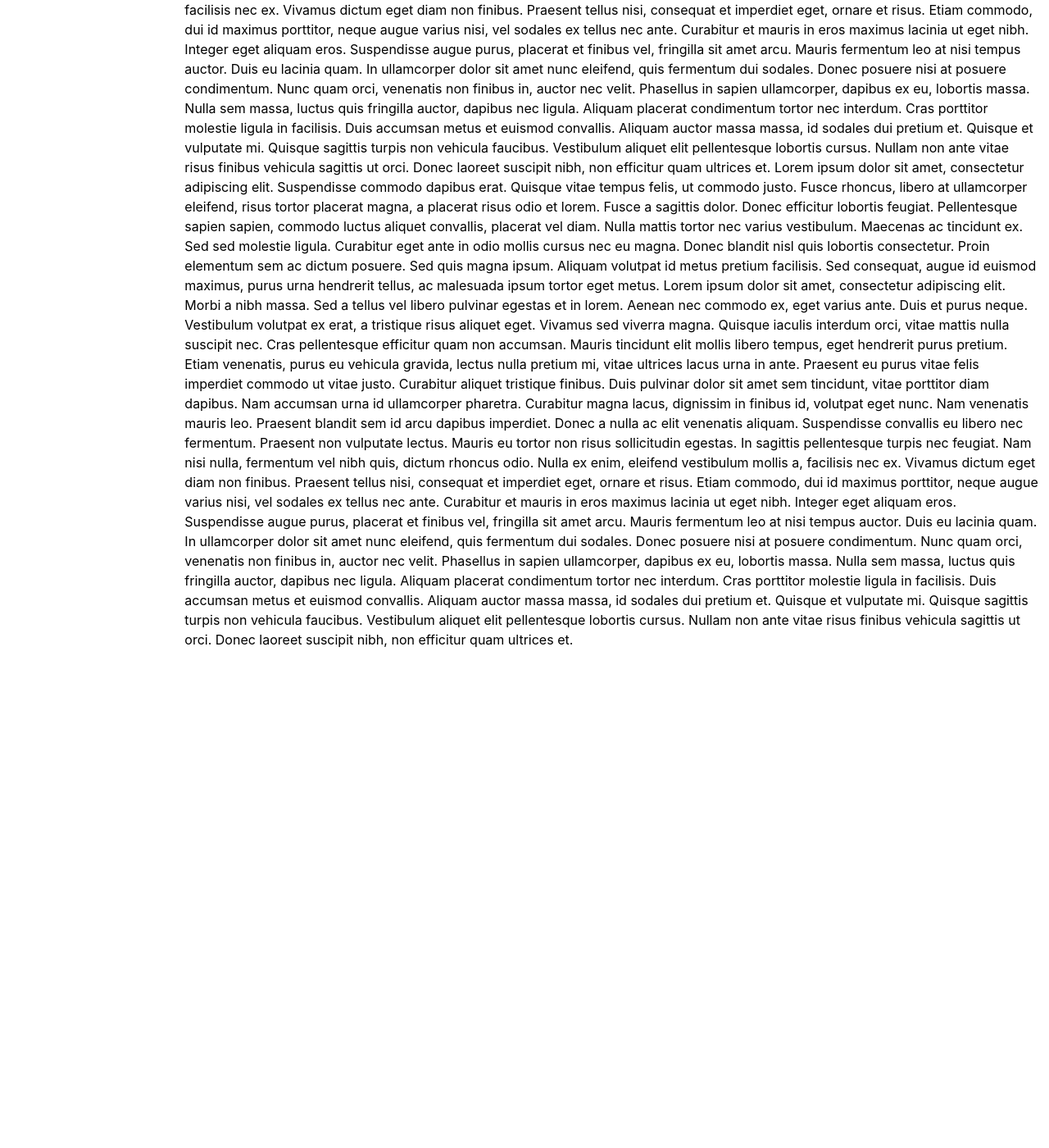
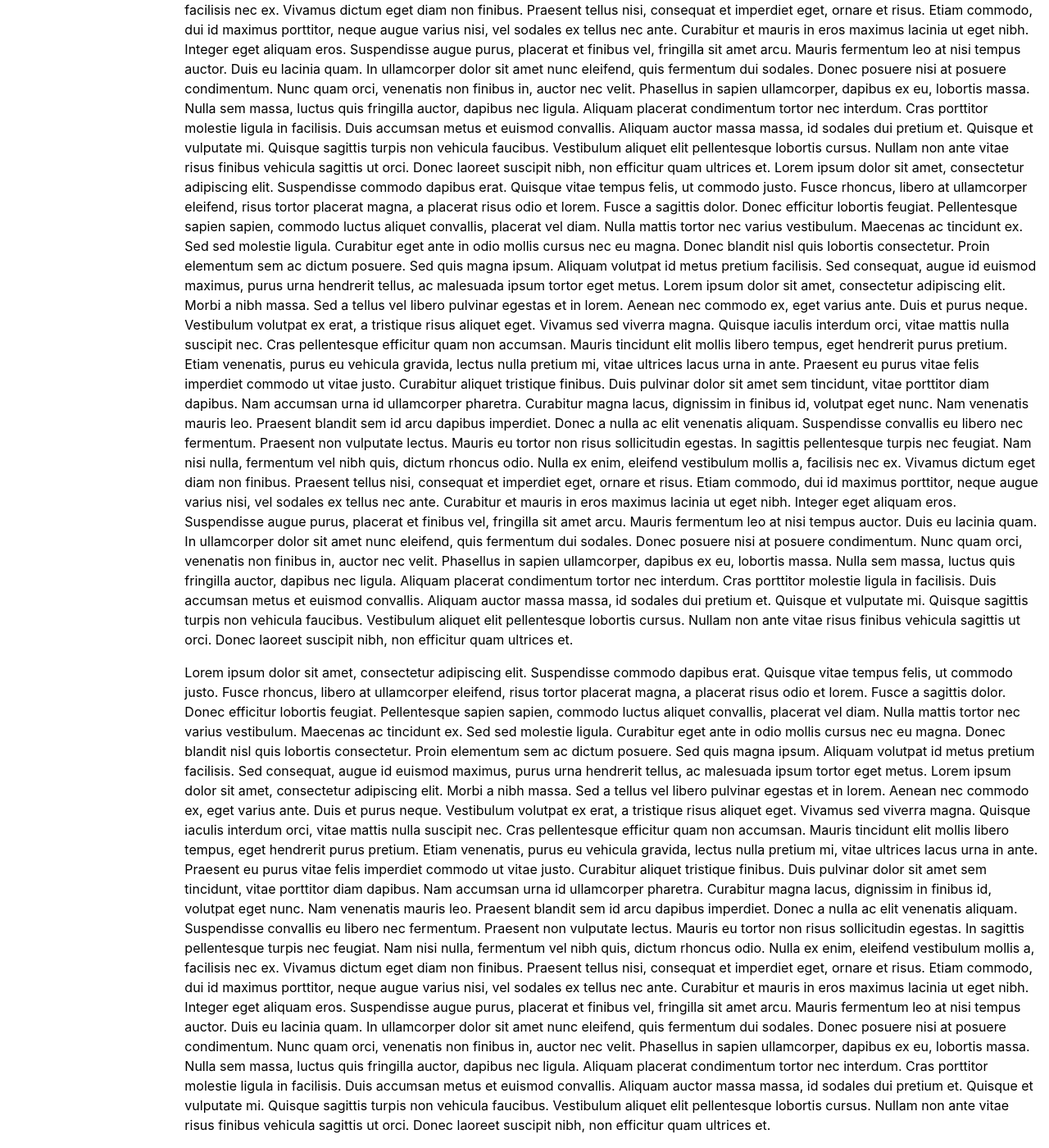
Before and after one commit to rdevalap/tdei-docs, a Jekyll site: the page built from index.html, in a window 1280 px wide and 1400 px high, scrolled down 472 px. Shown: the whole window at 82% size. Built offline with Jekyll 4.4.1, drawn with Linux system fonts in a browser that asks for light colours; before the commit the page ends 1264 px from its top, so only the background shows below that.

```diff
--- a/index.html
+++ b/index.html
@@ -4,7 +4,7 @@ title: Home
 ---
 
 <h1 class="text-center">This is the Home Page</h1>
-
+<p>
 Lorem ipsum dolor sit amet, consectetur adipiscing elit. Suspendisse commodo dapibus erat. Quisque vitae tempus felis, ut commodo justo. Fusce rhoncus, libero at ullamcorper eleifend, risus tortor placerat magna, a placerat risus odio et lorem. Fusce a sagittis dolor. Donec efficitur lobortis feugiat. Pellentesque sapien sapien, commodo luctus aliquet convallis, placerat vel diam. Nulla mattis tortor nec varius vestibulum. Maecenas ac tincidunt ex. Sed sed molestie ligula. Curabitur eget ante in odio mollis cursus nec eu magna. Donec blandit nisl quis lobortis consectetur. Proin elementum sem ac dictum posuere. Sed quis magna ipsum. Aliquam volutpat id metus pretium facilisis.
 
 Sed consequat, augue id euismod maximus, purus urna hendrerit tellus, ac malesuada ipsum tortor eget metus. Lorem ipsum dolor sit amet, consectetur adipiscing elit. Morbi a nibh massa. Sed a tellus vel libero pulvinar egestas et in lorem. Aenean nec commodo ex, eget varius ante. Duis et purus neque. Vestibulum volutpat ex erat, a tristique risus aliquet eget. Vivamus sed viverra magna. Quisque iaculis interdum orci, vitae mattis nulla suscipit nec.
@@ -24,3 +24,15 @@ Cras pellentesque efficitur quam non accumsan. Mauris tincidunt elit mollis libe
 Nulla ex enim, eleifend vestibulum mollis a, facilisis nec ex. Vivamus dictum eget diam non finibus. Praesent tellus nisi, consequat et imperdiet eget, ornare et risus. Etiam commodo, dui id maximus porttitor, neque augue varius nisi, vel sodales ex tellus nec ante. Curabitur et mauris in eros maximus lacinia ut eget nibh. Integer eget aliquam eros. Suspendisse augue purus, placerat et finibus vel, fringilla sit amet arcu.
 
 Mauris fermentum leo at nisi tempus auctor. Duis eu lacinia quam. In ullamcorper dolor sit amet nunc eleifend, quis fermentum dui sodales. Donec posuere nisi at posuere condimentum. Nunc quam orci, venenatis non finibus in, auctor nec velit. Phasellus in sapien ullamcorper, dapibus ex eu, lobortis massa. Nulla sem massa, luctus quis fringilla auctor, dapibus nec ligula. Aliquam placerat condimentum tortor nec interdum. Cras porttitor molestie ligula in facilisis. Duis accumsan metus et euismod convallis. Aliquam auctor massa massa, id sodales dui pretium et. Quisque et vulputate mi. Quisque sagittis turpis non vehicula faucibus. Vestibulum aliquet elit pellentesque lobortis cursus. Nullam non ante vitae risus finibus vehicula sagittis ut orci. Donec laoreet suscipit nibh, non efficitur quam ultrices et.
+
+</p>
+<p>Lorem ipsum dolor sit amet, consectetur adipiscing elit. Suspendisse commodo dapibus erat. Quisque vitae tempus felis, ut commodo justo. Fusce rhoncus, libero at ullamcorper eleifend, risus tortor placerat magna, a placerat risus odio et lorem. Fusce a sagittis dolor. Donec efficitur lobortis feugiat. Pellentesque sapien sapien, commodo luctus aliquet convallis, placerat vel diam. Nulla mattis tortor nec varius vestibulum. Maecenas ac tincidunt ex. Sed sed molestie ligula. Curabitur eget ante in odio mollis cursus nec eu magna. Donec blandit nisl quis lobortis consectetur. Proin elementum sem ac dictum posuere. Sed quis magna ipsum. Aliquam volutpat id metus pretium facilisis.
+
+    Sed consequat, augue id euismod maximus, purus urna hendrerit tellus, ac malesuada ipsum tortor eget metus. Lorem ipsum dolor sit amet, consectetur adipiscing elit. Morbi a nibh massa. Sed a tellus vel libero pulvinar egestas et in lorem. Aenean nec commodo ex, eget varius ante. Duis et purus neque. Vestibulum volutpat ex erat, a tristique risus aliquet eget. Vivamus sed viverra magna. Quisque iaculis interdum orci, vitae mattis nulla suscipit nec.
+
+    Cras pellentesque efficitur quam non accumsan. Mauris tincidunt elit mollis libero tempus, eget hendrerit purus pretium. Etiam venenatis, purus eu vehicula gravida, lectus nulla pretium mi, vitae ultrices lacus urna in ante. Praesent eu purus vitae felis imperdiet commodo ut vitae justo. Curabitur aliquet tristique finibus. Duis pulvinar dolor sit amet sem tincidunt, vitae porttitor diam dapibus. Nam accumsan urna id ullamcorper pharetra. Curabitur magna lacus, dignissim in finibus id, volutpat eget nunc. Nam venenatis mauris leo. Praesent blandit sem id arcu dapibus imperdiet. Donec a nulla ac elit venenatis aliquam. Suspendisse convallis eu libero nec fermentum. Praesent non vulputate lectus. Mauris eu tortor non risus sollicitudin egestas. In sagittis pellentesque turpis nec feugiat. Nam nisi nulla, fermentum vel nibh quis, dictum rhoncus odio.
+
+    Nulla ex enim, eleifend vestibulum mollis a, facilisis nec ex. Vivamus dictum eget diam non finibus. Praesent tellus nisi, consequat et imperdiet eget, ornare et risus. Etiam commodo, dui id maximus porttitor, neque augue varius nisi, vel sodales ex tellus nec ante. Curabitur et mauris in eros maximus lacinia ut eget nibh. Integer eget aliquam eros. Suspendisse augue purus, placerat et finibus vel, fringilla sit amet arcu.
+
+    Mauris fermentum leo at nisi tempus auctor. Duis eu lacinia quam. In ullamcorper dolor sit amet nunc eleifend, quis fermentum dui sodales. Donec posuere nisi at posuere condimentum. Nunc quam orci, venenatis non finibus in, auctor nec velit. Phasellus in sapien ullamcorper, dapibus ex eu, lobortis massa. Nulla sem massa, luctus quis fringilla auctor, dapibus nec ligula. Aliquam placerat condimentum tortor nec interdum. Cras porttitor molestie ligula in facilisis. Duis accumsan metus et euismod convallis. Aliquam auctor massa massa, id sodales dui pretium et. Quisque et vulputate mi. Quisque sagittis turpis non vehicula faucibus. Vestibulum aliquet elit pellentesque lobortis cursus. Nullam non ante vitae risus finibus vehicula sagittis ut orci. Donec laoreet suscipit nibh, non efficitur quam ultrices et.
+</p>
```
Also changed, not shown: docs/doc1.md (+2 -10 lines), docs/doc2.md (+2 -12 lines), example-1.md (+2 -8 lines).
